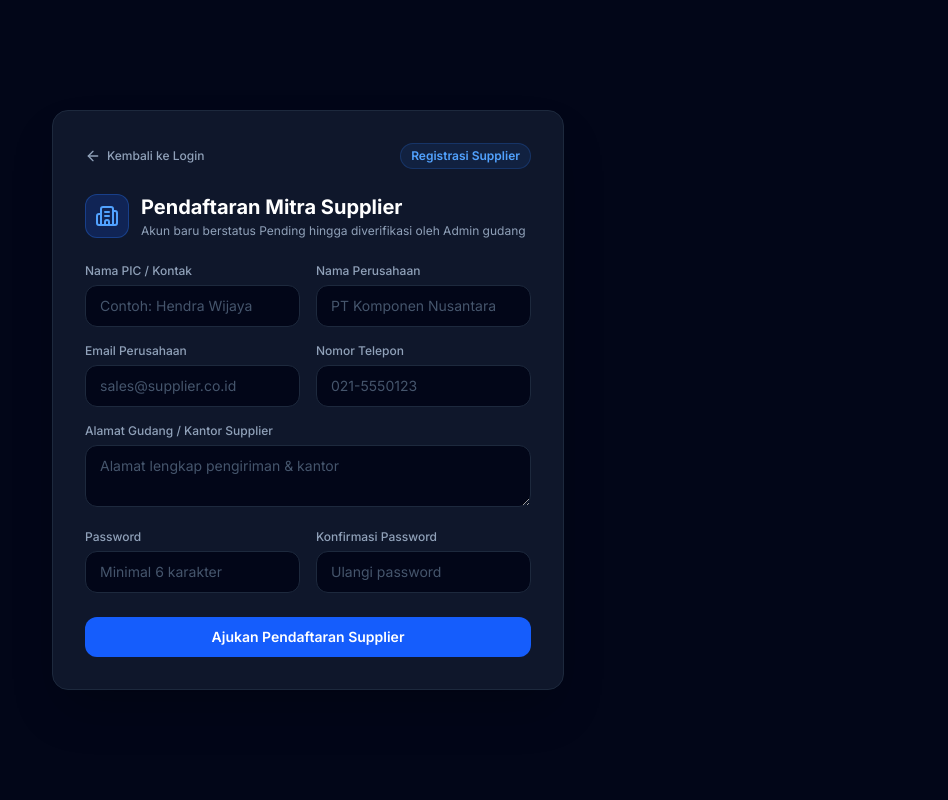
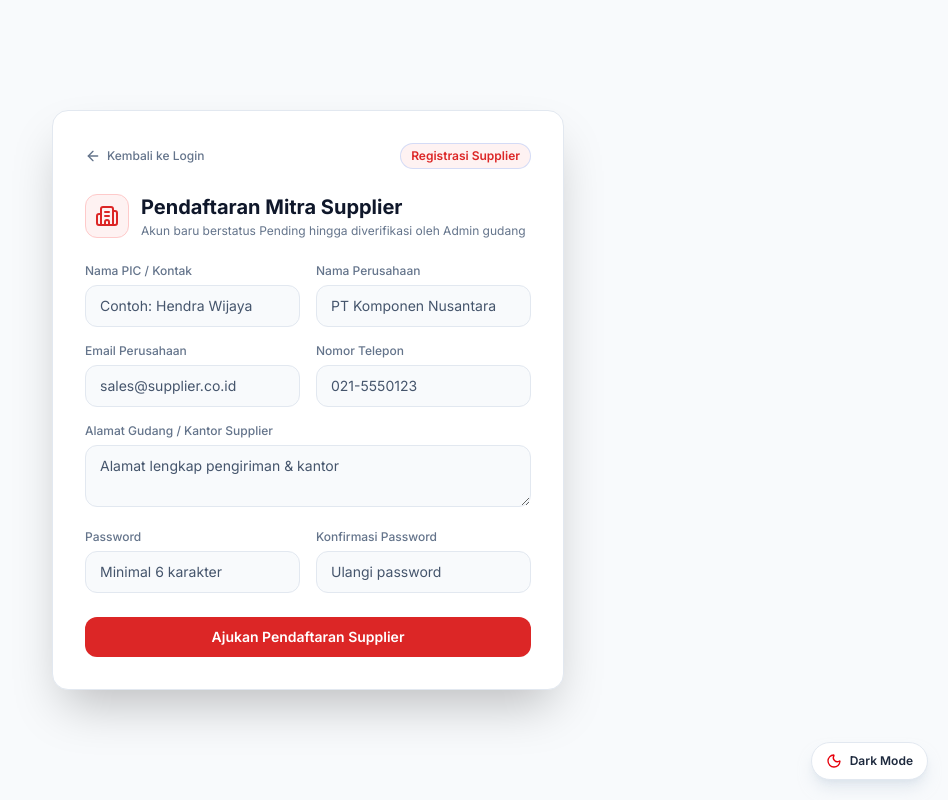
Before and after one commit to Andika-Rahman/INVENTORA, a Next.js app: page /register in a window 1280 px wide. Shown: the whole page, without its empty margins (332-1280 px from the left). Built offline with nearby package versions, Linux system fonts and the light colour scheme; no server answers.

Commit message:
style(theme): apply red-white light mode and dark mode across auth and dashboard

```diff
--- a/src/app/globals.css
+++ b/src/app/globals.css
@@ -35,3 +35,226 @@ body {
   color: var(--text-main);
   transition: background-color 0.2s ease, color 0.2s ease;
 }
+
+html:not(.dark) .bg-slate-950 {
+  background-color: #f8fafc;
+}
+
+html:not(.dark) .bg-slate-950\/90,
+html:not(.dark) .bg-slate-950\/85,
+html:not(.dark) .bg-slate-950\/80 {
+  background-color: rgba(248, 250, 252, 0.92);
+}
+
+html:not(.dark) .bg-slate-950\/70,
+html:not(.dark) .bg-slate-950\/60 {
+  background-color: #f1f5f9;
+}
+
+html:not(.dark) .bg-slate-900,
+html:not(.dark) .bg-slate-900\/90,
+html:not(.dark) .bg-slate-900\/80,
+html:not(.dark) .bg-slate-900\/70 {
+  background-color: #ffffff;
+}
+
+html:not(.dark) .bg-slate-900\/40 {
+  background-color: #f8fafc;
+}
+
+html:not(.dark) .bg-slate-800 {
+  background-color: #f1f5f9;
+}
+
+html:not(.dark) .bg-slate-700\/60 {
+  background-color: #f1f5f9;
+}
+
+html:not(.dark) .hover\:bg-slate-800:hover,
+html:not(.dark) .hover\:bg-slate-800\/50:hover,
+html:not(.dark) .hover\:bg-slate-800\/35:hover,
+html:not(.dark) .hover\:bg-slate-700:hover {
+  background-color: #fee2e2;
+}
+
+html:not(.dark) .border-slate-800,
+html:not(.dark) .border-slate-800\/80,
+html:not(.dark) .border-slate-800\/50,
+html:not(.dark) .border-slate-700,
+html:not(.dark) .border-slate-600 {
+  border-color: #e2e8f0;
+}
+
+html:not(.dark) .divide-slate-800 > :not(:last-child),
+html:not(.dark) .divide-slate-800\/80 > :not(:last-child) {
+  border-color: #e2e8f0;
+}
+
+html:not(.dark) .text-white:not(.bg-blue-600):not(.bg-red-600):not(.bg-emerald-600):not(.bg-rose-600):not(.bg-amber-600):not(.bg-cyan-600):not(.bg-violet-600),
+html:not(.dark) .text-slate-100,
+html:not(.dark) .text-slate-200 {
+  color: #0f172a;
+}
+
+html:not(.dark) :is(.bg-blue-600, .bg-red-600, .bg-emerald-600, .bg-rose-600, .bg-amber-600, .bg-cyan-600, .bg-violet-600),
+html:not(.dark) :is(.bg-blue-600, .bg-red-600, .bg-emerald-600, .bg-rose-600, .bg-amber-600, .bg-cyan-600, .bg-violet-600) .text-white,
+html:not(.dark) :is(.bg-blue-600, .bg-red-600, .bg-emerald-600, .bg-rose-600, .bg-amber-600, .bg-cyan-600, .bg-violet-600) svg {
+  color: #ffffff;
+}
+
+html:not(.dark) .text-slate-300 {
+  color: #334155;
+}
+
+html:not(.dark) .text-slate-400,
+html:not(.dark) .text-slate-500 {
+  color: #64748b;
+}
+
+html:not(.dark) .hover\:text-white:hover {
+  color: #dc2626;
+}
+
+html:not(.dark) :is(.bg-blue-600, .bg-red-600, .bg-emerald-600, .bg-rose-600, .bg-amber-600, .bg-cyan-600, .bg-violet-600).hover\:text-white:hover {
+  color: #ffffff;
+}
+
+html:not(.dark) .bg-blue-600 {
+  background-color: #dc2626;
+}
+
+html:not(.dark) .hover\:bg-blue-500:hover,
+html:not(.dark) .hover\:bg-blue-600:hover {
+  background-color: #b91c1c;
+}
+
+html:not(.dark) .bg-blue-600\/20,
+html:not(.dark) .bg-blue-600\/15,
+html:not(.dark) .bg-blue-500\/15,
+html:not(.dark) .bg-blue-500\/10 {
+  background-color: #fef2f2;
+}
+
+html:not(.dark) .border-blue-500,
+html:not(.dark) .border-blue-500\/40,
+html:not(.dark) .border-blue-500\/30,
+html:not(.dark) .border-blue-500\/25 {
+  border-color: #fecaca;
+}
+
+html:not(.dark) .hover\:border-blue-500:hover,
+html:not(.dark) .focus\:border-blue-500:focus {
+  border-color: #dc2626;
+}
+
+html:not(.dark) .text-blue-500,
+html:not(.dark) .text-blue-400,
+html:not(.dark) .text-blue-300 {
+  color: #dc2626;
+}
+
+html:not(.dark) .bg-emerald-500\/15,
+html:not(.dark) .bg-emerald-500\/10 {
+  background-color: #ecfdf5;
+}
+html:not(.dark) .border-emerald-500\/30,
+html:not(.dark) .border-emerald-500\/20 {
+  border-color: #a7f3d0;
+}
+html:not(.dark) .text-emerald-400,
+html:not(.dark) .text-emerald-300 {
+  color: #047857;
+}
+
+html:not(.dark) .bg-amber-500\/15,
+html:not(.dark) .bg-amber-500\/10 {
+  background-color: #fffbeb;
+}
+html:not(.dark) .border-amber-500\/40,
+html:not(.dark) .border-amber-500\/30 {
+  border-color: #fde68a;
+}
+html:not(.dark) .text-amber-400,
+html:not(.dark) .text-amber-300,
+html:not(.dark) .text-amber-200 {
+  color: #b45309;
+}
+
+html:not(.dark) .bg-red-500\/15,
+html:not(.dark) .bg-red-500\/10,
+html:not(.dark) .bg-red-600\/20 {
+  background-color: #fff1f2;
+}
+html:not(.dark) .border-red-500\/30 {
+  border-color: #fecdd3;
+}
+html:not(.dark) .text-red-400,
+html:not(.dark) .text-red-300 {
+  color: #be123c;
+}
+
+html:not(.dark) .bg-cyan-500\/10 {
+  background-color: #ecfeff;
+}
+html:not(.dark) .border-cyan-500\/30 {
+  border-color: #a5f3fc;
+}
+html:not(.dark) .text-cyan-400 {
+  color: #0e7490;
+}
+
+html:not(.dark) .text-violet-400,
+html:not(.dark) .text-purple-400 {
+  color: #6d28d9;
+}
+
+html.dark .bg-slate-950 {
+  background-color: #09090b;
+}
+
+html.dark .bg-slate-900 {
+  background-color: #18181b;
+}
+
+html.dark .bg-slate-800 {
+  background-color: #27272a;
+}
+
+html.dark .border-slate-800,
+html.dark .border-slate-800\/80,
+html.dark .border-slate-700 {
+  border-color: #27272a;
+}
+
+html.dark .bg-blue-600 {
+  background-color: #dc2626;
+}
+
+html.dark .hover\:bg-blue-500:hover,
+html.dark .hover\:bg-blue-600:hover {
+  background-color: #ef4444;
+}
+
+html.dark .bg-blue-600\/20,
+html.dark .bg-blue-600\/15,
+html.dark .bg-blue-500\/15,
+html.dark .bg-blue-500\/10 {
+  background-color: rgba(239, 68, 68, 0.14);
+}
+
+html.dark .border-blue-500,
+html.dark .border-blue-500\/40,
+html.dark .border-blue-500\/30,
+html.dark .border-blue-500\/25 {
+  border-color: rgba(239, 68, 68, 0.35);
+}
+
+html.dark .hover\:border-blue-500:hover,
+html.dark .focus\:border-blue-500:focus {
+  border-color: #ef4444;
+}
+
+html.dark .text-blue-400,
+html.dark .text-blue-300 {
+  color: #f87171;
+}
--- a/src/app/layout.jsx
+++ b/src/app/layout.jsx
@@ -1,6 +1,7 @@
 import { Inter, JetBrains_Mono } from 'next/font/google';
 import './globals.css';
 import { ThemeProvider } from '@/components/theme/ThemeProvider';
+import { FloatingThemeToggle } from '@/components/theme/ThemeToggle';
 
 const inter = Inter({
   subsets: ['latin'],
@@ -37,7 +38,10 @@ export default function RootLayout({ children }) {
         <script dangerouslySetInnerHTML={{ __html: themeInitScript }} />
       </head>
       <body className="font-sans antialiased bg-slate-50 text-slate-900 dark:bg-zinc-950 dark:text-zinc-100">
-        <ThemeProvider>{children}</ThemeProvider>
+        <ThemeProvider>
+          {children}
+          <FloatingThemeToggle />
+        </ThemeProvider>
       </body>
     </html>
   );
--- a/src/components/theme/ThemeToggle.jsx
+++ b/src/components/theme/ThemeToggle.jsx
@@ -1,6 +1,7 @@
 'use client';
 
 import { useSyncExternalStore } from 'react';
+import { usePathname } from 'next/navigation';
 import { Sun, Moon } from 'lucide-react';
 import { useTheme } from '@/components/theme/ThemeProvider';
 
@@ -32,3 +33,38 @@ export default function ThemeToggle() {
         </button>
     );
 }
+
+export function FloatingThemeToggle() {
+    const pathname = usePathname();
+    const { theme, toggleTheme } = useTheme();
+    const mounted = useSyncExternalStore(
+        emptySubscribe,
+        () => true,
+        () => false
+    );
+
+    if (pathname === '/') return null;
+
+    const isDark = mounted && theme === 'dark';
+
+    return (
+        <button
+        type="button"
+        onClick={toggleTheme}
+        aria-label="Ubah Tema Tampilan"
+        className="fixed bottom-5 right-5 z-50 inline-flex items-center gap-2 px-3.5 py-2.5 rounded-full bg-white hover:bg-red-50 text-slate-800 border border-slate-200 shadow-lg shadow-slate-300/50 dark:bg-zinc-900 dark:hover:bg-zinc-800 dark:text-zinc-100 dark:border-zinc-700 dark:shadow-black/50 text-xs font-semibold transition cursor-pointer"
+        >
+        {isDark ? (
+            <>
+            <Sun className="w-4 h-4 text-amber-400" />
+            <span>Light Mode</span>
+            </>
+        ) : (
+            <>
+            <Moon className="w-4 h-4 text-red-600" />
+            <span>Dark Mode</span>
+            </>
+        )}
+        </button>
+    );
+}
--- a/src/components/ui/ExportCsvButton.jsx
+++ b/src/components/ui/ExportCsvButton.jsx
@@ -4,9 +4,9 @@ export default function ExportCsvButton({ moduleName, label = 'Export CSV' }) {
     return (
         <a
         href={`/api/export?module=${moduleName}`}
-        className="inline-flex items-center gap-2 px-3.5 py-2.5 rounded-xl bg-slate-800 hover:bg-emerald-600/20 text-slate-200 hover:text-emerald-300 border border-slate-700 hover:border-emerald-500/40 text-xs font-semibold transition"
+        className="inline-flex items-center gap-2 px-3.5 py-2.5 rounded-xl bg-white hover:bg-emerald-50 text-slate-700 hover:text-emerald-700 border border-slate-200 hover:border-emerald-300 dark:bg-zinc-900 dark:hover:bg-emerald-500/10 dark:text-zinc-200 dark:hover:text-emerald-300 dark:border-zinc-800 dark:hover:border-emerald-500/40 text-xs font-semibold transition"
         >
-        <FileSpreadsheet className="w-4 h-4 text-emerald-400" />
+        <FileSpreadsheet className="w-4 h-4 text-emerald-600 dark:text-emerald-400" />
         <span>{label}</span>
         </a>
     );
```
